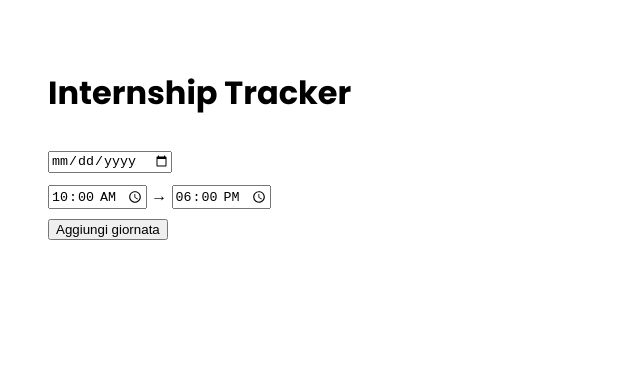
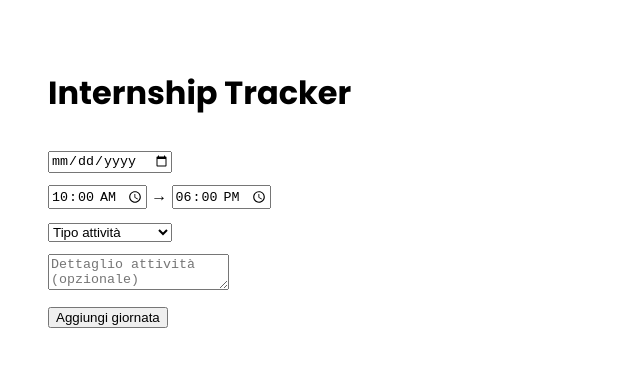
Before and after one commit to NUTSADV/nuts-tracker, a React (Vite) app: page / in a window 1280 px wide. Shown: the top 366 px of the page, without its empty margins (0-640 px from the left). Built offline with nearby package versions, Linux system fonts and the light colour scheme.

Commit message:
Update App.jsx

```diff
--- a/App.jsx
+++ b/App.jsx
@@ -1,4 +1,15 @@
 import { useState } from "react";
+
+const activities = [
+  "Video Production",
+  "Video Post",
+  "Graphic Design",
+  "Web Design",
+  "Social",
+  "Blogging",
+  "Photo",
+  "Altro",
+];
 
 const toDecimalHours = (start, end) => {
   const [sh, sm] = start.split(":").map(Number);
@@ -8,13 +19,20 @@ const toDecimalHours = (start, end) => {
   const endMin = eh * 60 + em;
 
   const diff = endMin - startMin;
-  return Math.round(diff / 30) / 2; // arrotonda a 0.5
+  return Math.round(diff / 30) / 2;
+};
+
+const formatDate = (dateStr) => {
+  const d = new Date(dateStr);
+  return d.toLocaleDateString("it-IT");
 };
 
 export default function App() {
   const [date, setDate] = useState("");
   const [start, setStart] = useState("10:00");
   const [end, setEnd] = useState("18:00");
+  const [activity, setActivity] = useState("");
+  const [note, setNote] = useState("");
   const [entries, setEntries] = useState([]);
 
   const handleAdd = () => {
@@ -30,14 +48,16 @@ export default function App() {
       start,
       end,
       hours,
+      activity,
+      note,
     };
 
     setEntries([newEntry, ...entries]);
-    setDate("");
+    setNote("");
   };
 
   return (
-    <div style={{ padding: 40, fontFamily: "Poppins" }}>
+    <div style={{ padding: 40, fontFamily: "Poppins", maxWidth: 600 }}>
       <h1>Internship Tracker</h1>
 
       {/* FORM */}
@@ -62,6 +82,28 @@ export default function App() {
           />
         </div>
 
+        {/* Attività */}
+        <div style={{ marginTop: 10 }}>
+          <select
+            value={activity}
+            onChange={(e) => setActivity(e.target.value)}
+          >
+            <option value="">Tipo attività</option>
+            {activities.map((a) => (
+              <option key={a}>{a}</option>
+            ))}
+          </select>
+        </div>
+
+        {/* Note */}
+        <div style={{ marginTop: 10 }}>
+          <textarea
+            placeholder="Dettaglio attività (opzionale)"
+            value={note}
+            onChange={(e) => setNote(e.target.value)}
+          />
+        </div>
+
         <button style={{ marginTop: 10 }} onClick={handleAdd}>
           Aggiungi giornata
         </button>
@@ -70,8 +112,33 @@ export default function App() {
       {/* LISTA */}
       <div style={{ marginTop: 40 }}>
         {entries.map((e, i) => (
-          <div key={i} style={{ marginBottom: 10 }}>
-            <strong>{e.date}</strong> — {e.hours} ore ({e.start} - {e.end})
+          <div
+            key={i}
+            style={{
+              padding: 12,
+              border: "1px solid #ddd",
+              borderRadius: 10,
+              marginBottom: 10,
+            }}
+          >
+            <div style={{ fontWeight: "bold" }}>
+              {formatDate(e.date)}
+            </div>
+
+            <div style={{ fontSize: 20 }}>
+              {e.hours} ore{" "}
+              <span style={{ fontSize: 12, color: "#666" }}>
+                ({e.start} - {e.end})
+              </span>
+            </div>
+
+            {e.activity && (
+              <div style={{ fontWeight: "bold" }}>{e.activity}</div>
+            )}
+
+            {e.note && (
+              <div style={{ color: "#666" }}>{e.note}</div>
+            )}
           </div>
         ))}
       </div>
```
